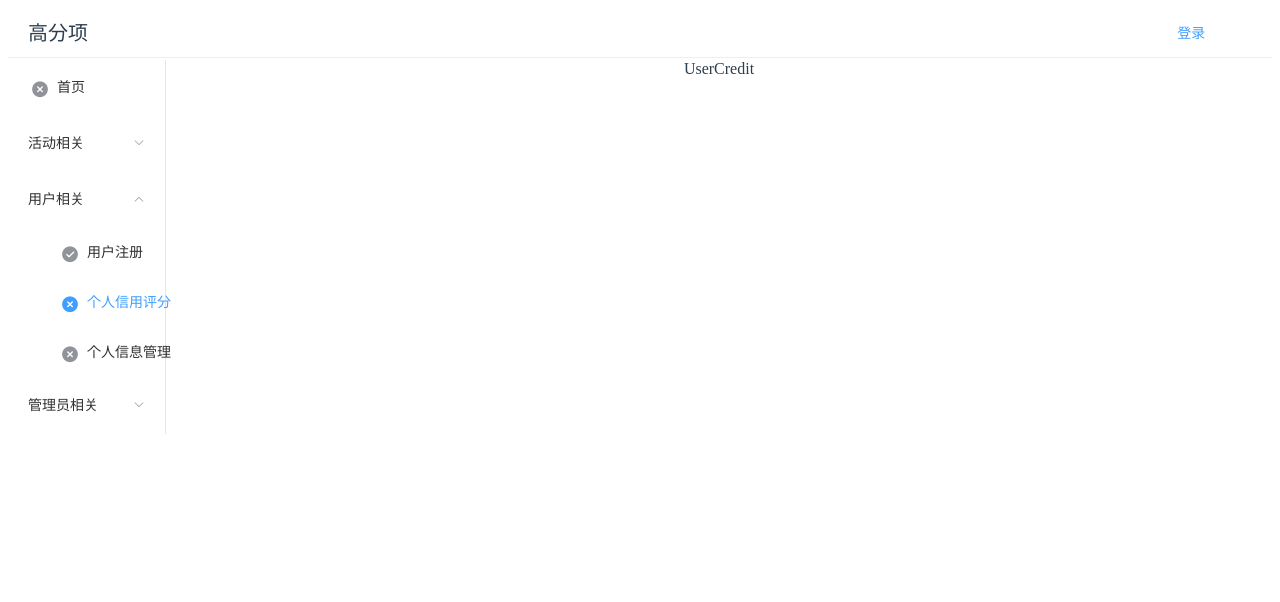
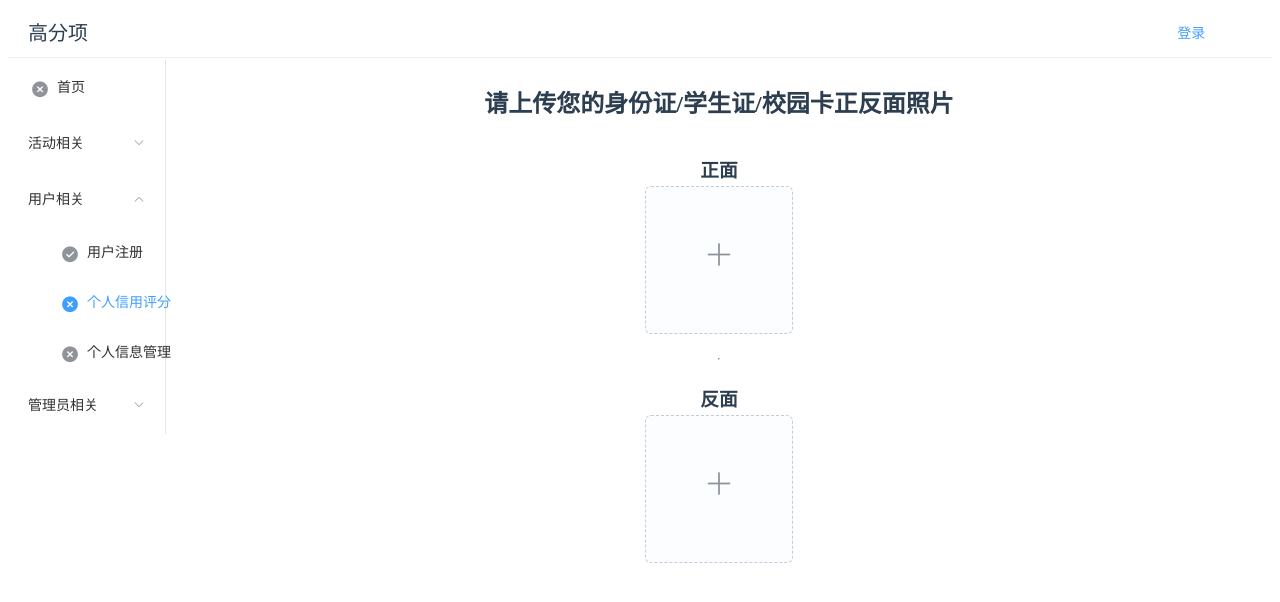
Before and after one commit to maebymaeby/jubensha_fronted, a Vue app: page /UserCredit in a window 1280 px wide. Shown: the top 602 px of the page. Built offline with nearby package versions, Linux system fonts and the light colour scheme; what vue-clipboard2, vue-resource would draw is missing.

Commit message:
Update UserCredit.vue

```diff
--- a/src/components/Data/User/UserCredit.vue
+++ b/src/components/Data/User/UserCredit.vue
@@ -1,5 +1,49 @@
 <template>
-    <div>UserCredit</div>
+    <div class="safe_verify">
+        <h2>请上传您的身份证/学生证/校园卡正反面照片</h2>
+        <div class="front">
+            <div class="front_box">
+                <h3>正面</h3>
+                <el-upload
+                    action="https://jsonplaceholder.typicode.com/posts/"
+                    list-type="picture-card"
+                    :on-preview="handlePictureCardPreview"
+                    :on-remove="handleRemove"
+                    :before-remove="beforeRemove"
+                    multiple
+                    :limit="1"
+                    :on-exceed="handleExceed"
+                    >
+                    <i class="el-icon-plus"></i>
+                </el-upload>
+                <el-dialog :visible.sync="dialogVisible">
+                    <img width="100%" :src="dialogImageUrl" alt="">
+                </el-dialog>
+            </div>
+        </div>
+        <hr>
+        <div class="back">
+            <div class="back_box">
+                <h3>反面</h3>
+                <el-upload
+                    action="https://jsonplaceholder.typicode.com/posts/"
+                    list-type="picture-card"
+                    :on-preview="handlePictureCardPreview"
+                    :on-remove="handleRemove"
+                    :before-remove="beforeRemove"
+                    multiple
+                    :limit="1"
+                    :on-exceed="handleExceed"
+                    >
+                    <i class="el-icon-plus"></i>
+                </el-upload>
+                <el-dialog :visible.sync="dialogVisible">
+                    <img width="100%" :src="dialogImageUrl" alt="">
+                </el-dialog>
+            </div>
+
+        </div>
+    </div>
 </template>
 
 <script>
@@ -7,13 +51,58 @@
     name: "UserCredit",
     components: {},
     data() {
-      return {};
+      return {
+        dialogImageUrl: '',
+        dialogVisible: false,
+        fileList:[
+            {fileName:'',url:''},
+            {fileName:'',url:''}
+        ]
+      };
     },
     created() {},
-    methods: {},
+    methods: {
+        handleRemove(file, fileList) {
+            console.log(file, fileList);
+        },
+        handlePictureCardPreview(file) {
+            this.dialogImageUrl = file.url;
+            this.dialogVisible = true;
+        },
+        //   handleExceed(files, fileList) {
+        handleExceed() {
+            // this.$message.warning(`当前限制选择 3 个文件，本次选择了 ${files.length} 个文件，共选择了 ${files.length + fileList.length} 个文件`);
+            this.$message.warning(`只能上传一张图片哦`);
+        },
+        //   beforeRemove(file, fileList) {
+        beforeRemove(file) {
+            return this.$confirm(`确定移除 ${ file.name }？`);
+        }
+    },
   };
 </script>
 
-<style>
-
+<style scoped>
+    .safe_verify{
+        width: 95%;
+        height: 95%;
+        margin: 0.25rem auto;
+        display: flex;
+        flex-direction: column;
+    }
+    .front,.back{
+        width: 100%;
+        flex:1;
+    }
+    .front_box,.back_box{
+        width: 50%;
+        height: 60%;
+        margin: 1rem auto;
+    }
+    .front_box h3,.back_box h3{
+        margin: .25rem;
+    }
+    .el-upload-list--picture-card .el-upload-list__item{
+        width: 3.75rem;
+    }
 </style>
```
